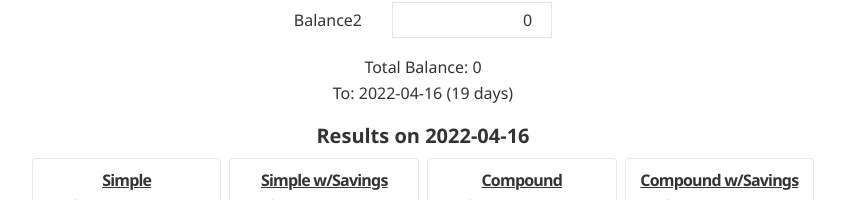
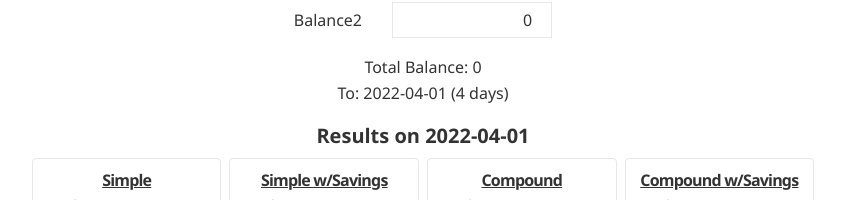
Before and after one commit to lseeker/interest-better, a Vue app: page / in a window 1280 px wide. Shown: the part 208-408 px from the top of the page, without its empty margins (217-1062 px from the left). Built offline with nearby package versions, Linux system fonts and the light colour scheme.

Commit message:
change last day to next month 1

```diff
--- a/src/App.vue
+++ b/src/App.vue
@@ -13,17 +13,9 @@ const data = reactive({
 });
 
 const baseDate = computed(() => new Date(data.baseDay));
-const lastDate = computed(() => {
-  const base1 = new Date(baseDate.value.getFullYear(), baseDate.value.getMonth(), 1);
-  let finalDate = new Date(base1.getFullYear(), base1.getMonth(), 21 - base1.getDay());
-
-  if (finalDate <= baseDate.value) {
-    const next1 = new Date(baseDate.value.getFullYear(), baseDate.value.getMonth() + 1, 1);
-    finalDate = new Date(next1.getFullYear(), next1.getMonth(), 21 - next1.getDay());
-  }
-
-  return finalDate;
-});
+const lastDate = computed(
+  () => new Date(baseDate.value.getFullYear(), baseDate.value.getMonth() + 1, 1),
+);
 const totalBalance = computed(() => data.balance1 + data.balance2);
 
 watch(() => data.interestRate, (i) => localStorage.setItem('rate', `${i}`));
```
Also changed, not shown: package.json (+6 -6 lines), 4 other files (tests, documents, lock files or other folders).
